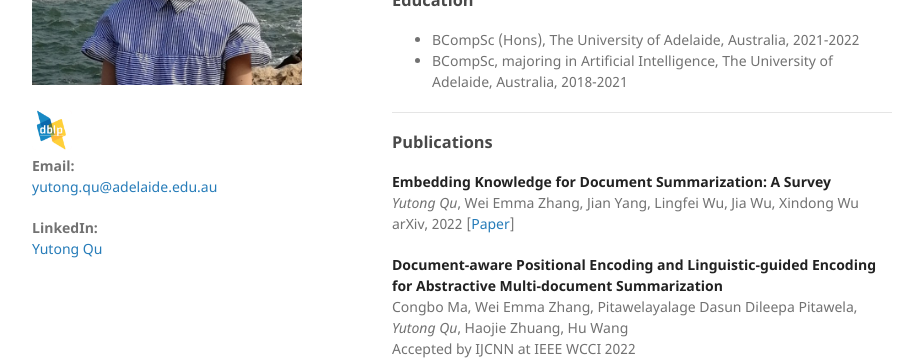
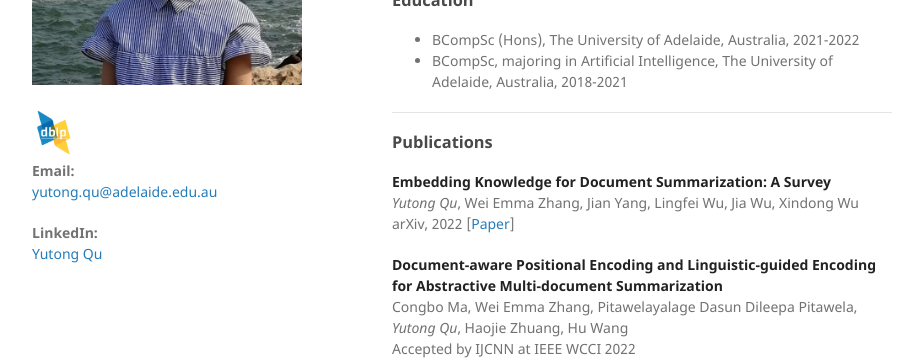
Before and after one commit to yutongqu/yutongqu.github.io, a Jekyll site: the page built from index.md, in a window 1280 px wide. Shown: the part 294-654 px from the top of the page, without its empty margins (178-1101 px from the left). Built offline with Jekyll 4.4.1, drawn with Linux system fonts in a browser that asks for light colours; our own code applies the rules of GitHub Pages for plain Markdown files; the repository's description, which GitHub fills in, is left out.

Commit message:
Update default.html

```diff
--- a/_layouts/default.html
+++ b/_layouts/default.html
@@ -24,7 +24,15 @@
         <p>{{ site.description | default: site.github.project_tagline }}</p>
 
         {% if site.dblp_logo %}
-          <a href="{{ site.dblp_link }}"><img src="{{site.dblp_logo | site.dblp_link}}" alt="DBLP Logo" width="40" height="40" /></a>
+        <div class="" style="display: inline-block;">
+          <a href="{{ site.dblp_link }}"><img src="{{site.dblp_logo | site.dblp_link}}" alt="DBLP Logo" width="45" height="45" /></a>
+        </div>
+        {% endif %}
+
+        {% if site.resgate_logo %}
+        <div class="" style="display: inline-block;">
+          <a href="{{ site.resgate_link }}"><img src="{{site.resgate_logo | site.resgate_link}}" alt="RG Logo" width="45" height="45" /></a>
+        </div>
         {% endif %}
 
 
```
